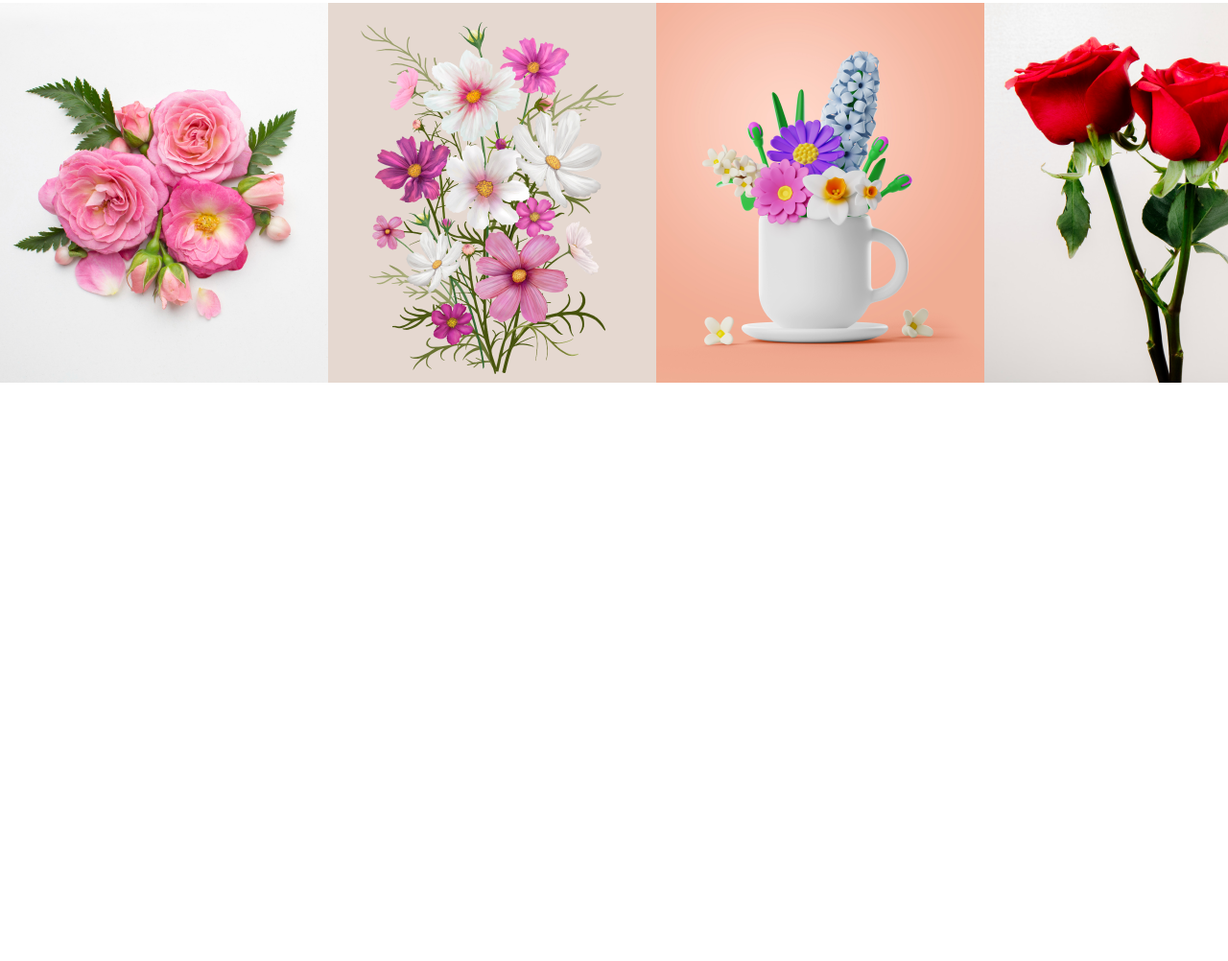
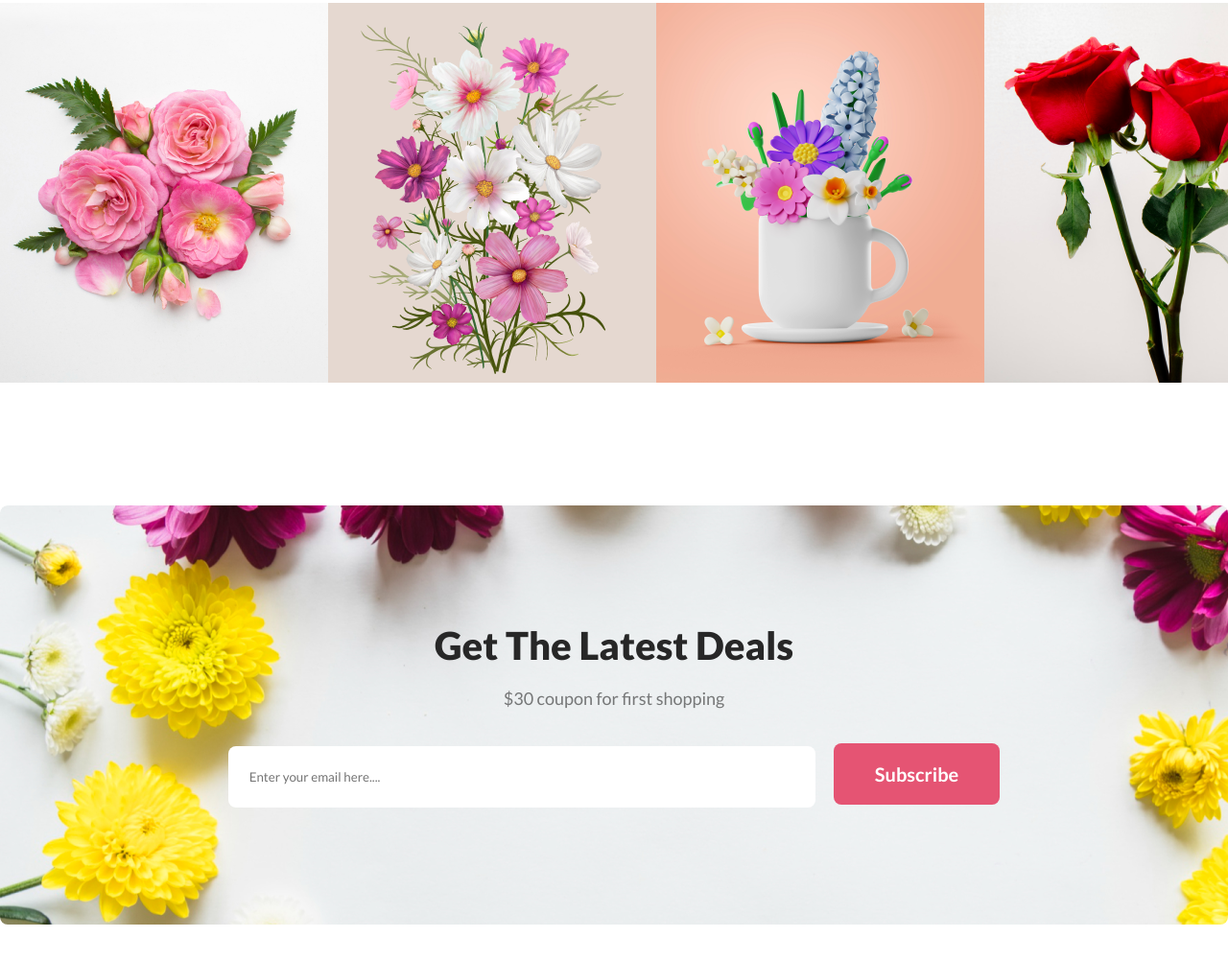
Before and after one commit to iamapusaha/flower-shop, a plain HTML site: page index.html in a window 1280 px wide. Shown: the part 3290-4292 px from the top of the page at 96% size. Before the commit the page ends 3817 px from the top, so only its background shows below. Drawn offline with Linux system fonts and the light colour scheme.

Commit message:
added Latest Deals section

```diff
--- a/index.html
+++ b/index.html
@@ -112,6 +112,15 @@
                 <img class="insta-img" src="flower-asset/flower-rc-04.png" alt="">
             </div>
         </section>
+        <!-- Get The Latest Deals section  -->
+        <section class="latest-deals">
+            <div class="latest-deals-info">
+                <h2 class="latest-deals-title">Get The Latest Deals</h2>
+                <p class="discription">$30 coupon for first shopping</p>
+                <input placeholder="Enter your email here...." type="text">
+                <input class="btn-primary" type="button" value="Subscribe">
+            </div>
+        </section>
     </main>
     <footer>
 
--- a/styles/style.css
+++ b/styles/style.css
@@ -209,3 +209,35 @@
     width: 342px;
     height: 396px;
 }
+
+/* Get The Latest Deals section  */
+.latest-deals {
+    max-width: 1440px;
+    margin: 15px auto;
+    background-image: url('../flower-asset/flower-bg.png');
+    border-radius: 8px;
+}
+
+.latest-deals-info {
+    text-align: center;
+    padding: 122px 50px;
+    margin-bottom: 128px;
+}
+
+.latest-deals-title {
+    font-size: 40px;
+    font-style: normal;
+    font-weight: 800;
+    line-height: normal;
+    margin-bottom: 16px;
+}
+
+input[type=text] {
+    width: 50%;
+    height: 64px;
+    border-radius: 8px;
+    background: #FFF;
+    padding-left: 22px;
+    border: 0;
+    margin-right: 16px;
+}
```
